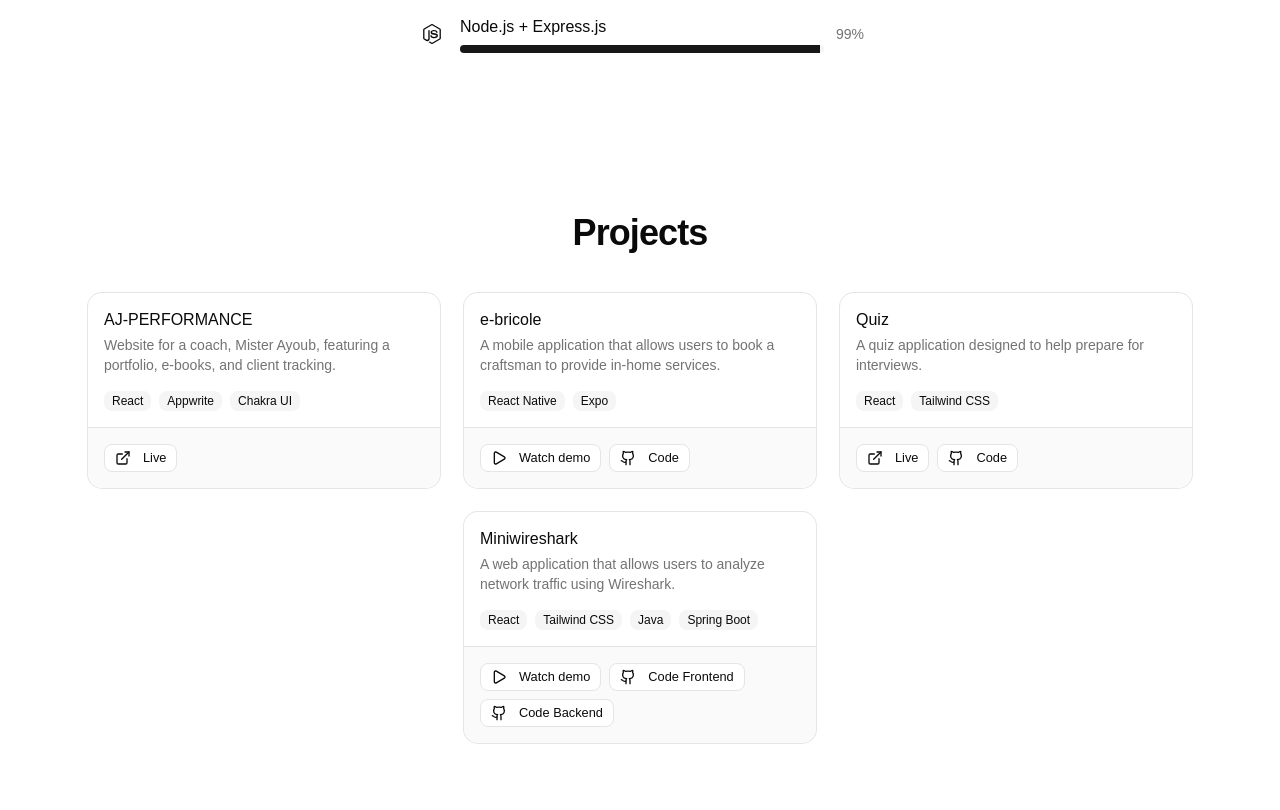
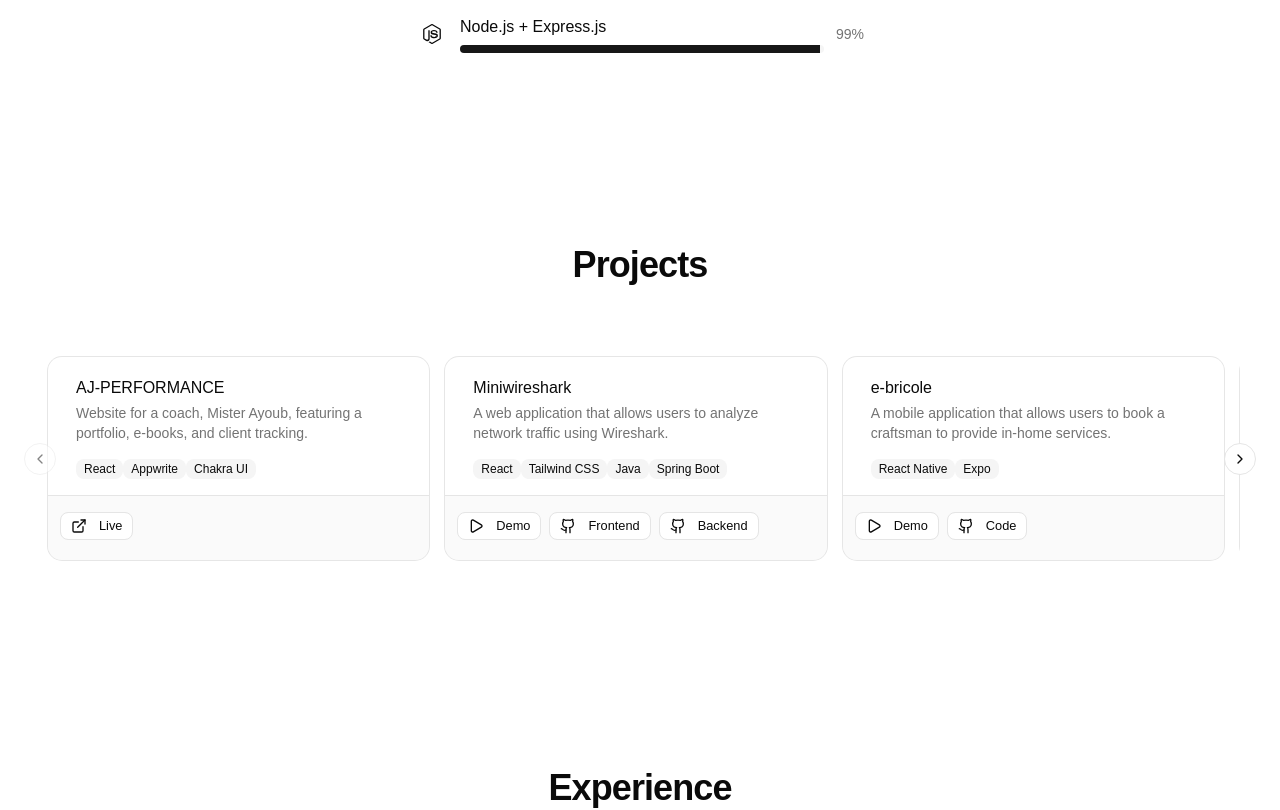
Before and after one commit to Ayman-shaim1/portfolio, a React (Vite) app: page / in a window 1280 px wide. Shown: the part 1120-1930 px from the top of the page. Built offline with nearby package versions, Linux system fonts and the light colour scheme; no server answers.

Commit message:
add miniwireshark project

```diff
--- a/package.json
+++ b/package.json
@@ -17,6 +17,7 @@
     "@fontsource-variable/geist": "^5.2.8",
     "class-variance-authority": "^0.7.1",
     "clsx": "^2.1.1",
+    "embla-carousel-react": "^8.6.0",
     "gh-pages": "^6.3.0",
     "lucide-react": "^0.577.0",
     "next-themes": "^0.4.6",
--- a/src/components/sections/Projects.jsx
+++ b/src/components/sections/Projects.jsx
@@ -8,6 +8,13 @@
   CardFooter,
 } from "@/components/ui/card";
 import { Button } from "@/components/ui/button";
+import {
+  Carousel,
+  CarouselContent,
+  CarouselItem,
+  CarouselNext,
+  CarouselPrevious,
+} from "@/components/ui/carousel";
 import { Dialog, DialogContent, DialogTrigger } from "@/components/ui/dialog";
 import { projects } from "@/data/projects";
 import { ExternalLink, Github, Play } from "lucide-react";
@@ -28,28 +35,27 @@
 export default function Projects() {
   return (
     <SectionWrapper>
-      <div className="mx-auto max-w-6xl px-6 py-20">
-        <h2 className="mb-10 text-center text-3xl font-bold tracking-tight sm:text-4xl">
+      <div className="mx-auto max-w-7xl px-8 py-28 sm:px-10">
+        <h2 className="mb-14 text-center text-3xl font-bold tracking-tight sm:text-4xl">
           Projects
         </h2>
-        <div className="grid grid-cols-1 gap-6 sm:grid-cols-2 md:grid-cols-3">
-          {projects.map((project, index) => {
-            const isLast = index === projects.length - 1;
-            const isAloneOnRow =
-              isLast && projects.length % 3 === 1;
-            const areTwoOnRow =
-              isLast && projects.length % 3 === 2;
-            return (
-            <Card
-              key={project.id}
-              className={`flex flex-col ${isAloneOnRow ? "md:col-start-2" : ""} ${areTwoOnRow ? "md:col-start-1" : ""}`}
-            >
-              <CardHeader>
+        <Carousel
+          opts={{ align: "start", loop: true }}
+          className="w-full"
+        >
+          <CarouselContent className="-ml-6 p-4">
+            {projects.map((project) => (
+              <CarouselItem
+                key={project.id}
+                className="basis-full  md:basis-1/2 lg:basis-1/3"
+              >
+                <Card className="flex h-full flex-col overflow-hidden pt-5 px-3 pb-0">
+              <CardHeader className="">
                 <CardTitle>{project.title}</CardTitle>
                 <CardDescription>{project.description}</CardDescription>
               </CardHeader>
               <CardContent className="flex-1">
-                <div className="flex flex-wrap gap-2">
+                <div className="flex flex-wrap">
                   {project.tags.map((tag) => (
                     <span
                       key={tag}
@@ -60,7 +66,7 @@
                   ))}
                 </div>
               </CardContent>
-              <CardFooter className="flex-wrap gap-2">
+              <CardFooter className="-mx-5 mt-auto flex-wrap gap-2 px-5 pb-5 pt-4">
                 {project.video &&
                   (isEmbeddableVideo(project) ? (
                     <Dialog>
@@ -104,7 +110,7 @@
                       }
                     >
                       <Play className="mr-2 size-4" />
-                      Watch demo
+                      Demo
                     </Button>
                   ) : null)}
                 {project.liveUrl && (
@@ -153,7 +159,7 @@
                       }
                     >
                       <Github className="mr-2 size-4" />
-                      Code Frontend
+                       Frontend
                     </Button>
                     <Button
                       variant="outline"
@@ -167,7 +173,7 @@
                       }
                     >
                       <Github className="mr-2 size-4" />
-                      Code Backend
+                       Backend
                     </Button>
                   </>
                 )}
@@ -204,10 +210,13 @@
                   </Button>
                 )}
               </CardFooter>
-            </Card>
-            );
-          })}
-        </div>
+                </Card>
+              </CarouselItem>
+            ))}
+          </CarouselContent>
+          <CarouselPrevious />
+          <CarouselNext />
+        </Carousel>
       </div>
     </SectionWrapper>
   );
--- /dev/null
+++ b/src/components/ui/carousel.jsx
@@ -0,0 +1,170 @@
+"use client";
+
+import * as React from "react";
+import useEmblaCarousel from "embla-carousel-react";
+import { ChevronLeft, ChevronRight } from "lucide-react";
+import { cn } from "@/lib/utils";
+import { Button } from "@/components/ui/button";
+
+const CarouselContext = React.createContext(null);
+
+function useCarousel() {
+  const context = React.useContext(CarouselContext);
+  if (!context) {
+    throw new Error("useCarousel must be used within a <Carousel />");
+  }
+  return context;
+}
+
+function Carousel({
+  className,
+  opts,
+  orientation = "horizontal",
+  plugins,
+  ...props
+}) {
+  const [carouselRef, api] = useEmblaCarousel(
+    {
+      ...opts,
+      axis: orientation === "horizontal" ? "x" : "y",
+    },
+    plugins
+  );
+  const [canScrollPrev, setCanScrollPrev] = React.useState(false);
+  const [canScrollNext, setCanScrollNext] = React.useState(false);
+
+  const scrollPrev = React.useCallback(() => api?.scrollPrev(), [api]);
+  const scrollNext = React.useCallback(() => api?.scrollNext(), [api]);
+
+  const onSelect = React.useCallback((api) => {
+    setCanScrollPrev(api.canScrollPrev());
+    setCanScrollNext(api.canScrollNext());
+  }, []);
+
+  React.useEffect(() => {
+    if (!api) return;
+    onSelect(api);
+    api.on("reInit", onSelect).on("select", onSelect);
+  }, [api, onSelect]);
+
+  return (
+    <CarouselContext.Provider
+      value={{
+        carouselRef,
+        api,
+        scrollPrev,
+        scrollNext,
+        canScrollPrev,
+        canScrollNext,
+        orientation,
+      }}
+    >
+      <div className={cn("relative", className)} {...props}>
+        {props.children}
+      </div>
+    </CarouselContext.Provider>
+  );
+}
+
+const CarouselContent = React.forwardRef(({ className, ...props }, ref) => {
+  const { carouselRef, orientation } = useCarousel();
+
+  return (
+    <div ref={carouselRef} className="overflow-hidden">
+      <div
+        ref={ref}
+        className={cn(
+          "flex -ml-4",
+          orientation === "horizontal" ? "-ml-4" : "-mt-4 flex-col",
+          className
+        )}
+        {...props}
+      />
+    </div>
+  );
+});
+CarouselContent.displayName = "CarouselContent";
+
+const CarouselItem = React.forwardRef(({ className, ...props }, ref) => {
+  const { orientation } = useCarousel();
+
+  return (
+    <div
+      ref={ref}
+      role="group"
+      aria-roledescription="slide"
+      className={cn(
+        "min-w-0 shrink-0 grow-0 basis-full pl-4",
+        orientation === "horizontal" ? "pl-4" : "pt-4",
+        className
+      )}
+      {...props}
+    />
+  );
+});
+CarouselItem.displayName = "CarouselItem";
+
+const CarouselPrevious = React.forwardRef(
+  ({ className, variant = "outline", size = "icon", ...props }, ref) => {
+    const { scrollPrev, canScrollPrev, orientation } = useCarousel();
+
+    return (
+      <Button
+        ref={ref}
+        variant={variant}
+        size={size}
+        className={cn(
+          "absolute h-8 w-8 rounded-full",
+          orientation === "horizontal"
+            ? "left-0 top-1/2 -translate-y-1/2 -translate-x-1/2"
+            : "-top-12 left-1/2 -translate-x-1/2 rotate-90",
+          className
+        )}
+        disabled={!canScrollPrev}
+        onClick={scrollPrev}
+        {...props}
+      >
+        <ChevronLeft className="h-4 w-4" />
+        <span className="sr-only">Previous</span>
+      </Button>
+    );
+  }
+);
+CarouselPrevious.displayName = "CarouselPrevious";
+
+const CarouselNext = React.forwardRef(
+  ({ className, variant = "outline", size = "icon", ...props }, ref) => {
+    const { scrollNext, canScrollNext, orientation } = useCarousel();
+
+    return (
+      <Button
+        ref={ref}
+        variant={variant}
+        size={size}
+        className={cn(
+          "absolute h-8 w-8 rounded-full",
+          orientation === "horizontal"
+            ? "right-0 top-1/2 -translate-y-1/2 translate-x-1/2"
+            : "-bottom-12 left-1/2 -translate-x-1/2 rotate-90",
+          className
+        )}
+        disabled={!canScrollNext}
+        onClick={scrollNext}
+        {...props}
+      >
+        <ChevronRight className="h-4 w-4" />
+        <span className="sr-only">Next</span>
+      </Button>
+    );
+  }
+);
+CarouselNext.displayName = "CarouselNext";
+
+export {
+  Carousel,
+  CarouselContent,
+  CarouselItem,
+  CarouselNext,
+  CarouselPrevious,
+  useCarousel,
+};
--- a/src/data/projects.js
+++ b/src/data/projects.js
@@ -14,6 +14,20 @@
   },
   {
     id: 2,
+    title: "Miniwireshark",
+    description:
+      "A web application that allows users to analyze network traffic using Wireshark.",
+    tags: ["React", "Tailwind CSS", "Java", "Spring Boot"],
+    // liveUrl: "https://inwireshark.vercel.app/",
+    githubBackendUrl:
+      "https://github.com/Ayman-shaim1/spring-boot-miniwireshark",
+    githubFrontendUrl: "https://github.com/Ayman-shaim1/frontend-miniwireshark",
+    video:
+      "https://drive.google.com/file/d/1sh4Lx1_HNtLjLZSPQfBfFlRTdq_P27ic/view",
+    isPrivate: false,
+  },
+  {
+    id: 3,
     title: "e-bricole",
     description:
       "A mobile application that allows users to book a craftsman to provide in-home services.",
@@ -26,8 +40,9 @@
     // playStoreLink: "https://play.google.com/store/apps",
     // appStoreLink: "https://apps.apple.com/app",
   },
+
   {
-    id: 3,
+    id: 4,
     title: "Quiz",
     description: "A quiz application designed to help prepare for interviews.",
     tags: ["React", "Tailwind CSS"],
@@ -36,18 +51,4 @@
     isPrivate: false,
     video: null,
   },
-  {
-    id: 4,
-    title: "Miniwireshark",
-    description:
-      "A web application that allows users to analyze network traffic using Wireshark.",
-    tags: ["React", "Tailwind CSS", "Java", "Spring Boot"],
-    // liveUrl: "https://inwireshark.vercel.app/",
-    githubBackendUrl:
-      "https://github.com/Ayman-shaim1/spring-boot-miniwireshark",
-    githubFrontendUrl: "https://github.com/Ayman-shaim1/frontend-miniwireshark",
-    video:
-      "https://drive.google.com/file/d/1sh4Lx1_HNtLjLZSPQfBfFlRTdq_P27ic/view",
-    isPrivate: false,
-  },
 ];
```
Also changed, not shown: 1 other file (tests, documents, lock files or other folders).
